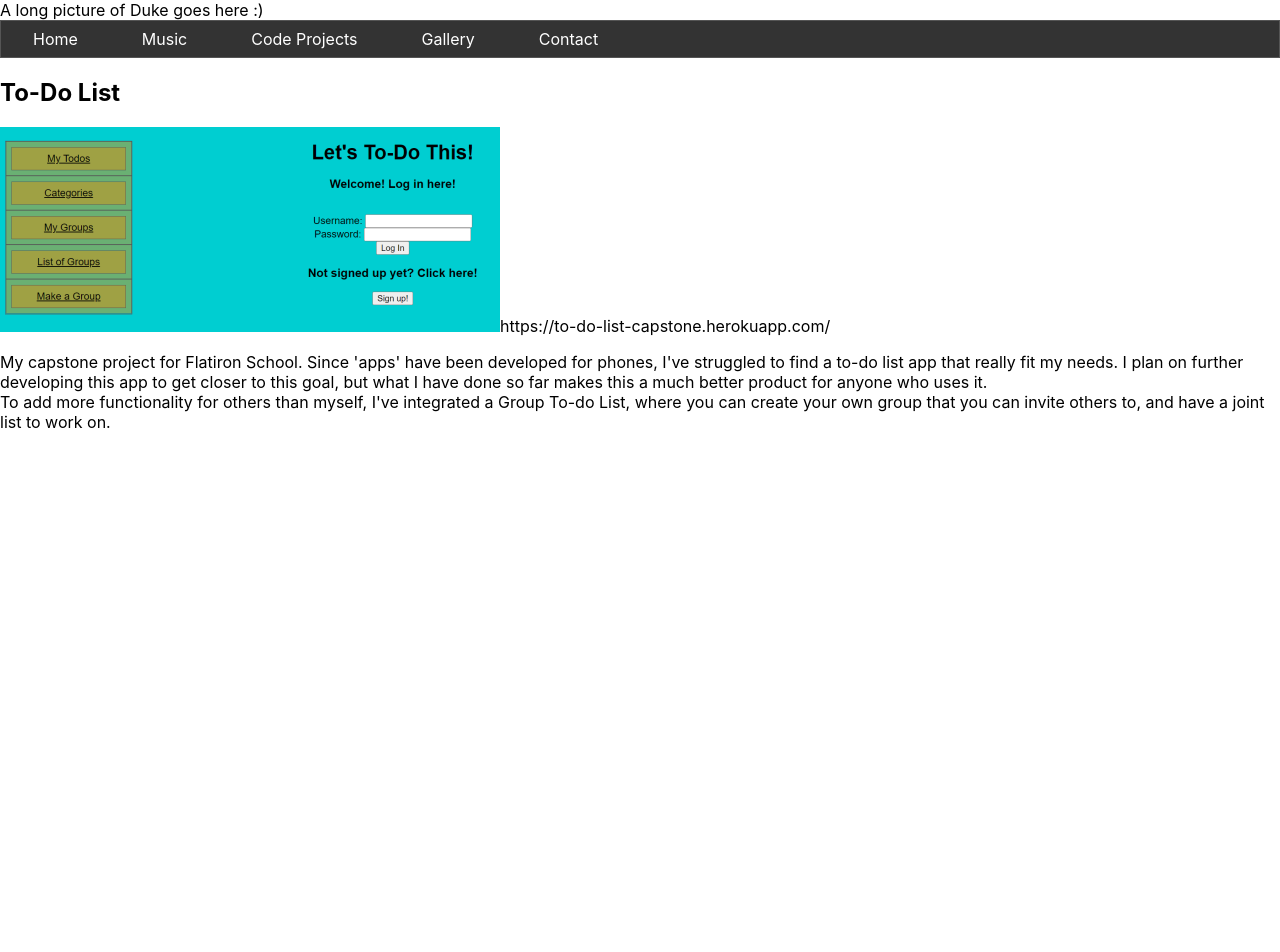
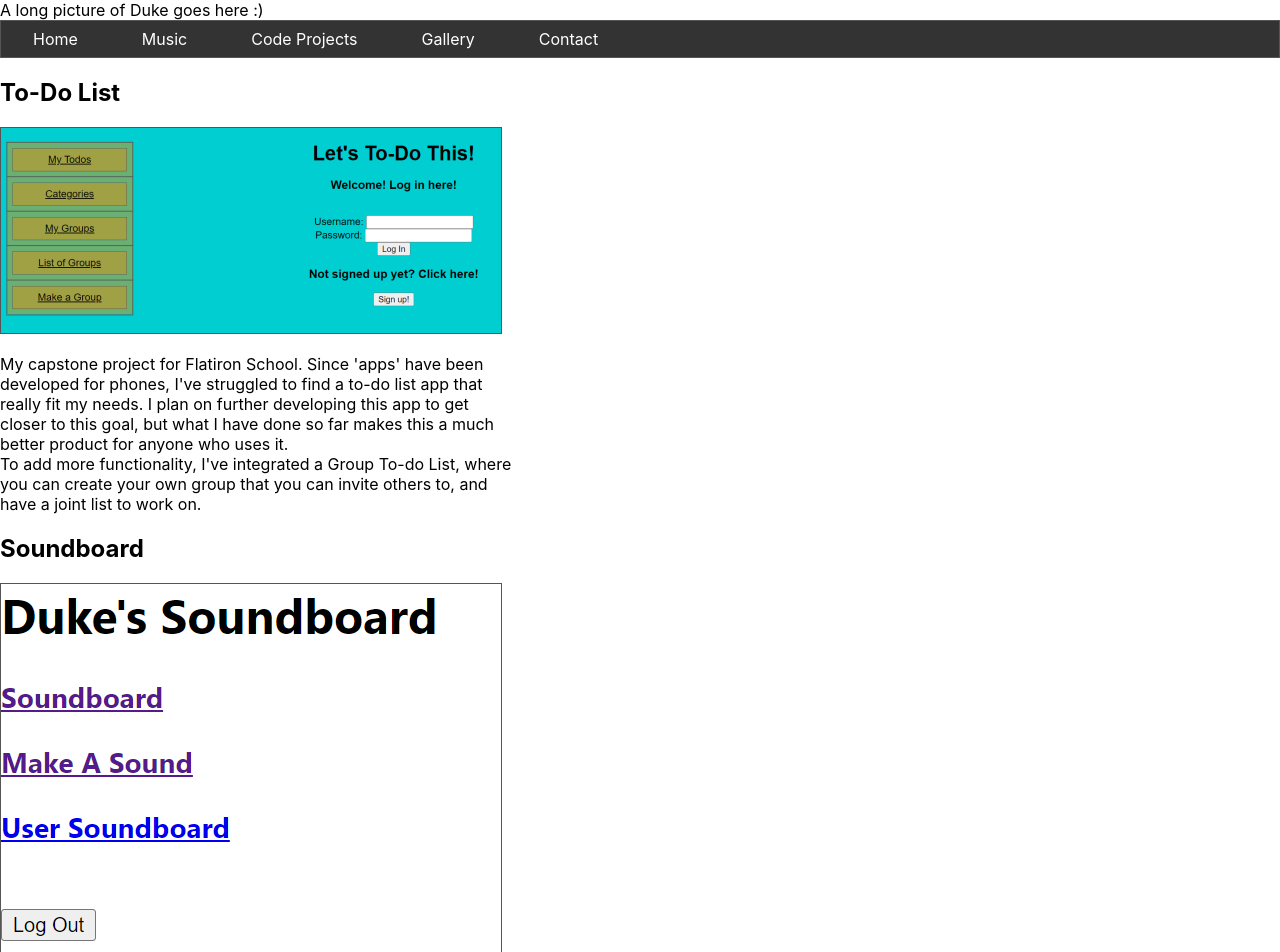
Before and after one commit to Duke1014/duke-website, a React (Create React App) app: page /devwork in a window 1280 px wide. Shown: the top 952 px of the page. Before the commit the page ends 800 px from the top, so only its background shows below. Built offline with nearby package versions, Linux system fonts and the light colour scheme.

Commit message:
image editing and project work

```diff
--- a/src/App.css
+++ b/src/App.css
@@ -23,3 +23,12 @@ li a {
 li a:hover {
   background-color: navy;
 }
+
+p {
+  /* float: left; */
+  width: 40%;
+}
+
+a img {
+  border: 1px solid #555;
+}
--- a/src/DevWork.js
+++ b/src/DevWork.js
@@ -1,6 +1,7 @@
 import React from 'react'
 
 import ToDoList from './img/ToDoList.png'
+import Soundboard from './img/Soundboard.png'
 
 export default function DevWork() {
 
@@ -8,16 +9,17 @@ export default function DevWork() {
     <div>
         <div className='to-do-list'>
             <h2>To-Do List</h2>
-
-            <img src={ToDoList} alt='To Do List' />
-
-            https://to-do-list-capstone.herokuapp.com/
-
+            <a href='https://to-do-list-capstone.herokuapp.com/'><img src={ToDoList} alt='To Do List' /></a>
             <p>
                 My capstone project for Flatiron School. Since 'apps' have been developed for phones, I've struggled to find a to-do list app that really fit my needs. I plan on further developing this app to get closer to this goal, but what I have done so far makes this a much better product for anyone who uses it.
                 <br/>
-                To add more functionality for others than myself, I've integrated a Group To-do List, where you can create your own group that you can invite others to, and have a joint list to work on.
+                To add more functionality, I've integrated a Group To-do List, where you can create your own group that you can invite others to, and have a joint list to work on.
             </p>
+        </div>
+
+        <div className='soundboard'>
+            <h2>Soundboard</h2>
+            <a href='https://rails-project-soundboard.herokuapp.com/'><img src={Soundboard} alt='Soundboard' /></a>
         </div>
     </div>
   )
```
Also changed, not shown: src/img/Soundboard.png (added).
